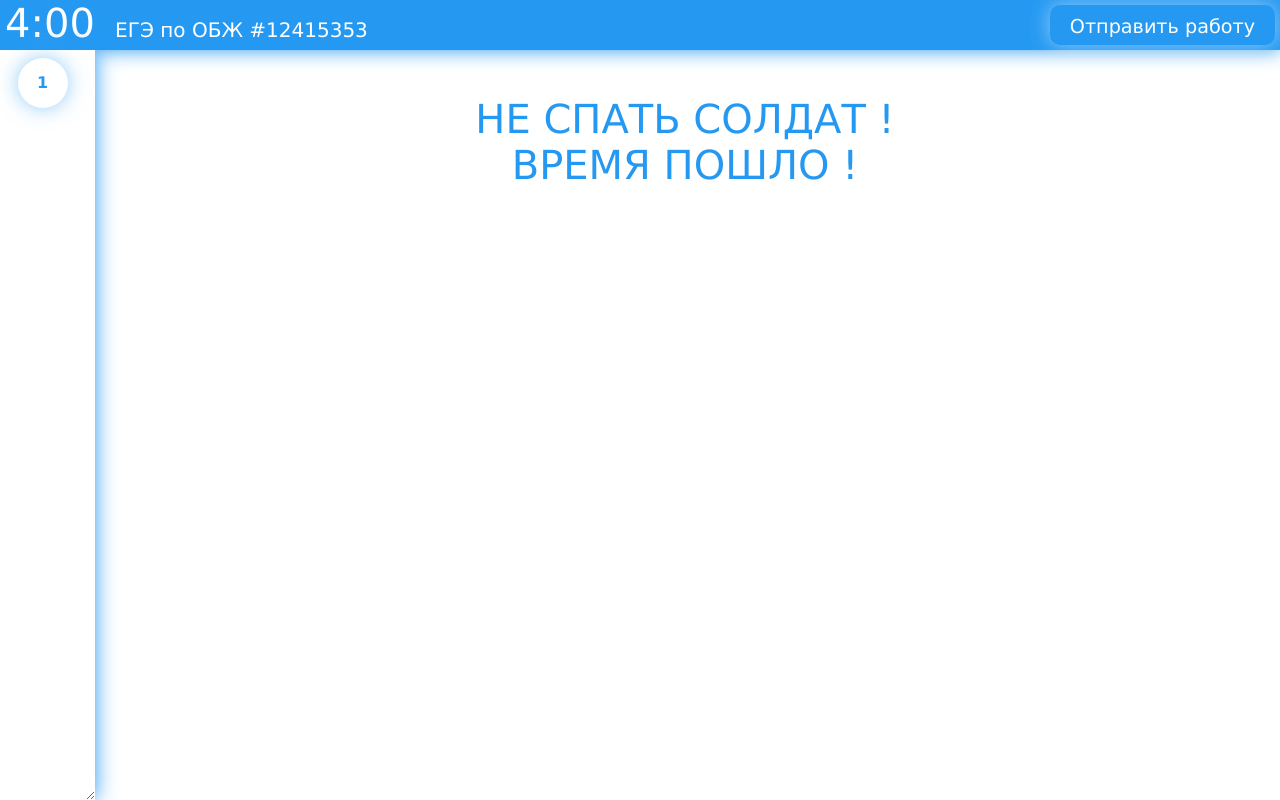
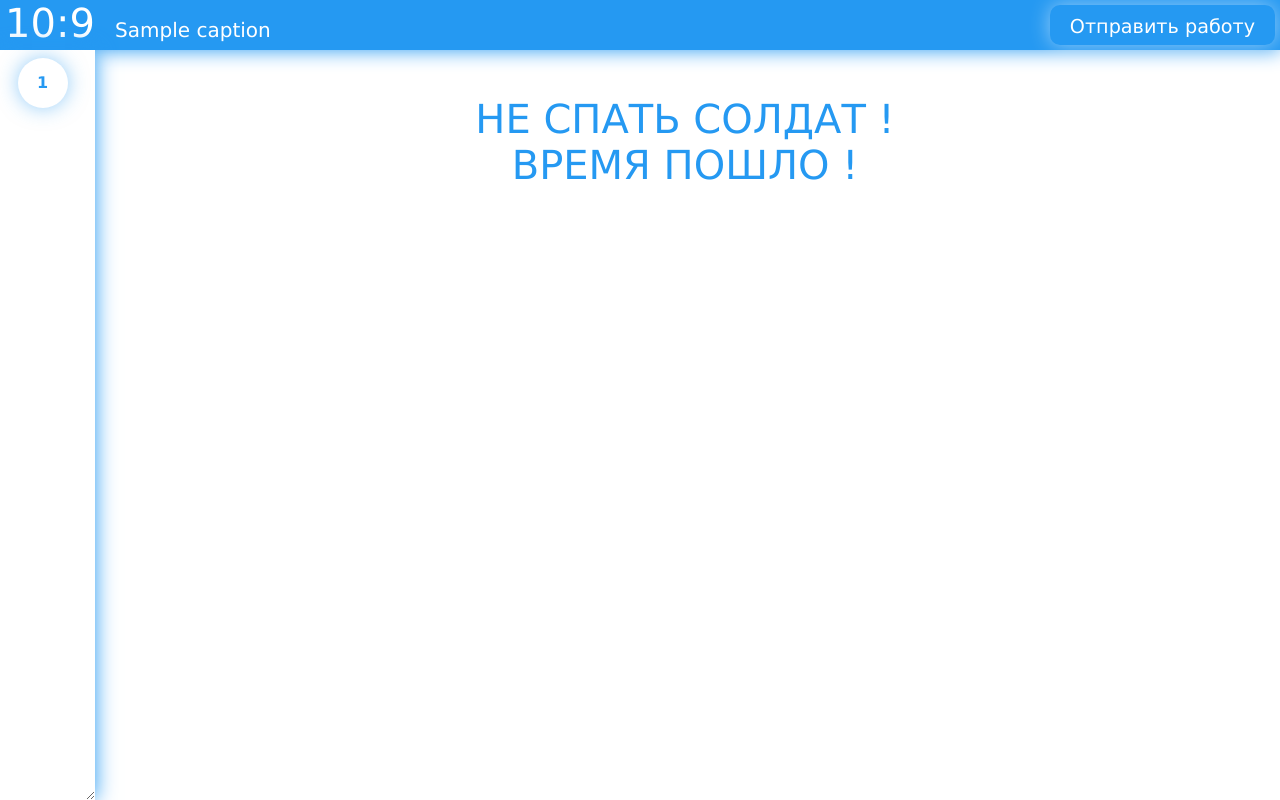
Before and after one commit to Finin1/own-KEGE, a Flask app: template templates/task.html in a window 1280 px wide. Run offline with Flask 3, Linux system fonts and the light colour scheme; the template is opened without the code that fills it: most values are stand-ins (such as "Sample title", 1, 10 or a date in 2020).

Commit message:
timer client

```diff
--- a/main.py
+++ b/main.py
@@ -6,7 +6,7 @@
 except:
     from sqlalchemy import Select
 from openpyxl import Workbook
-
+import datetime
 from database import create_db, create_session
 from database import Student, StudentAnswer, Task as TaskModel
 
@@ -32,9 +32,13 @@
 
 @app.route('/task/', methods=["GET", "POST"])
 def task():
+    term = datetime.timedelta(0,0,0,0,55,3)
+    print('time',term)
+    # print('time',dir(term))
+    caption = "ЕГЭ инфа [<Имя ученика>]"
     if request.method == 'GET':
         if 'code' in session:
-            return render_template('task.html', tasks=current_task_nums)
+            return render_template('task.html', tasks=current_task_nums,term=term,caption=caption)
         else:
             return render_template('error.html', title='Много хочешь, ВВЕДИ КОД')
     elif request.method == 'POST':
@@ -55,7 +59,7 @@
         if len(request.form['code']) == 0:
             return render_template('error.html', title='Код активации нужно ВВЕСТИ')
         session['code'] = request.form['code']
-        return render_template('task.html', tasks=current_task_nums)
+        return render_template('task.html', tasks=current_task_nums,term=term,caption=caption)
 
 
 @app.route('/finish/', methods=["POST"])
--- a/templates/task.html
+++ b/templates/task.html
@@ -9,8 +9,8 @@
 		<form method="post"  action="/finish/">
 			<header>
 				<input class="menu-btn" id="send-work-btn" type="submit" value="Отправить работу">
-				<span id="timer">4:00</span>
-				<span id="title">ЕГЭ по ОБЖ #12415353</span>
+				<span id="timer">{{term.seconds//3600}}:{{(term.seconds//60)%60}}</span>
+				<span id="title">{{caption}}</span>
 			</header>
 			<div id="workspace">
 
@@ -95,7 +95,29 @@
 				}
 			}
 		}
-
+		let end = new Date()
+		if (localStorage.getItem('endH') == null){
+			console.log('new')
+			end.setHours(end.getHours()+Number(timer.innerHTML.split(':')[0]))
+			end.setMinutes(end.getMinutes()+Number(timer.innerHTML.split(':')[1]))
+			localStorage.setItem('endH',end.getHours())
+			localStorage.setItem('endM',end.getMinutes())
+		}else{
+			console.log('#')
+			end.setHours(Number(localStorage.getItem('endH')))
+			end.setMinutes(Number(localStorage.getItem('endM')))
+		}
+		function update_timer(){
+			let countdown = end.getTime() - new Date().getTime()
+			timer.innerHTML = Math.floor(countdown/1000/3600)+':'+Math.floor(countdown/1000/60)%60
+			if (timer.innerHTML.includes('-')){
+				timer.innerHTML = '0:00'
+				workspace.style.opacity = '50%'
+				workspace.style.pointerEvents = 'none'
+			}
+		}
+		update_timer()
+		let timer_interval = setInterval(update_timer, 1000);
 		function get_task_by_num(n)	{
 			var xmlHttp = new XMLHttpRequest();
 			xmlHttp.onload = function(){
@@ -123,6 +145,7 @@
 
 		{%endfor%}
 
+
 	</script>
 	</body>
 
```
